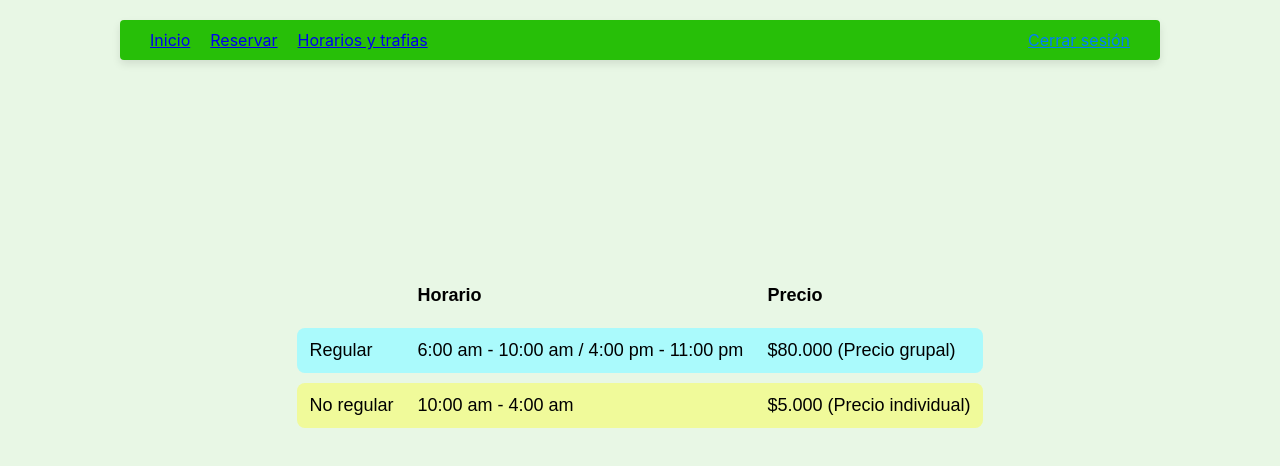
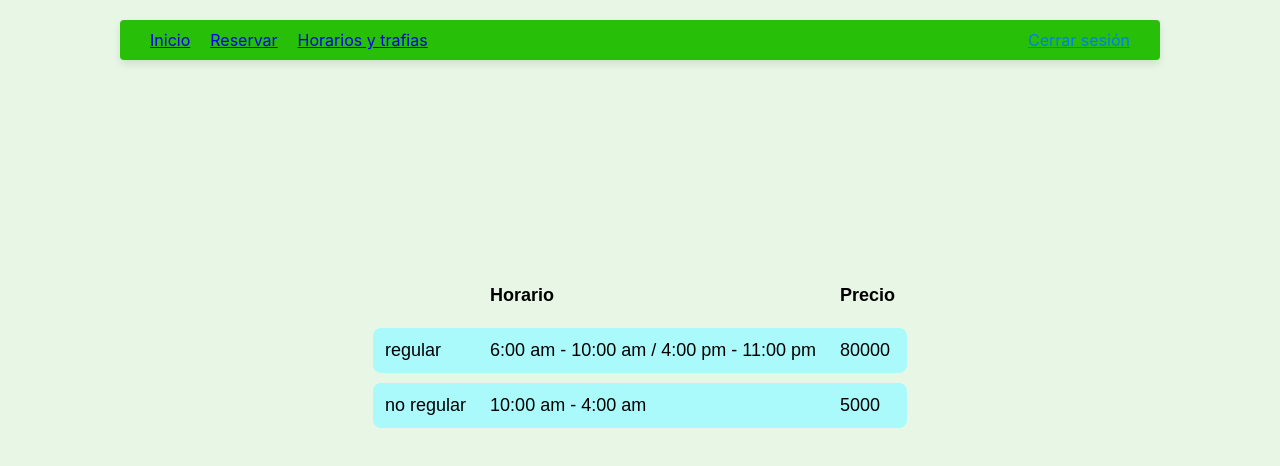
Before and after one commit to F4brii/free-style, a React (Create React App) app in the folder front/free-style/: page /precios in a window 1280 px wide. Shown: the top 466 px of the page. Built offline with nearby package versions, Linux system fonts and the light colour scheme.

Commit message:
tabla en array

```diff
--- a/front/free-style/src/pages/Precios.js
+++ b/front/free-style/src/pages/Precios.js
@@ -2,6 +2,16 @@ import React from "react";
 import "../styles/Precios.css";
 
 const Precios = () => {
+    const pre = [{
+        "tipo": "regular",
+        "horario": "6:00 am - 10:00 am / 4:00 pm - 11:00 pm",
+        "precio" : "80000"
+    },
+    {
+        "tipo": "no regular",
+        "horario": "10:00 am - 4:00 am",
+        "precio" : "5000"
+    }];
     return (
         <div className="tabla-container">
         <table className="tabla-precio">
@@ -12,17 +22,14 @@ const Precios = () => {
                 <th>Precio</th>
             </tr>
             </thead>
-        <tbody>
-            <tr className="azul">
-                <td>Regular</td>
-                <td>6:00 am - 10:00 am / 4:00 pm - 11:00 pm</td>
-                <td>$80.000 (Precio grupal)</td>
+            <tbody className="azul">
+            {pre.map((pre, index) => (
+            <tr key={index}>
+                <td>{pre.tipo}</td>
+                <td>{pre.horario}</td>
+                <td>{pre.precio}</td>
                 </tr>
-            <tr className="amarillo">
-                <td>No regular</td>
-                <td>10:00 am - 4:00 am</td>
-                <td>$5.000 (Precio individual)</td>
-            </tr>
+            ))}
             </tbody>
         </table>
         </div>
```
Lines whose indentation alone changed are shown as unchanged.
